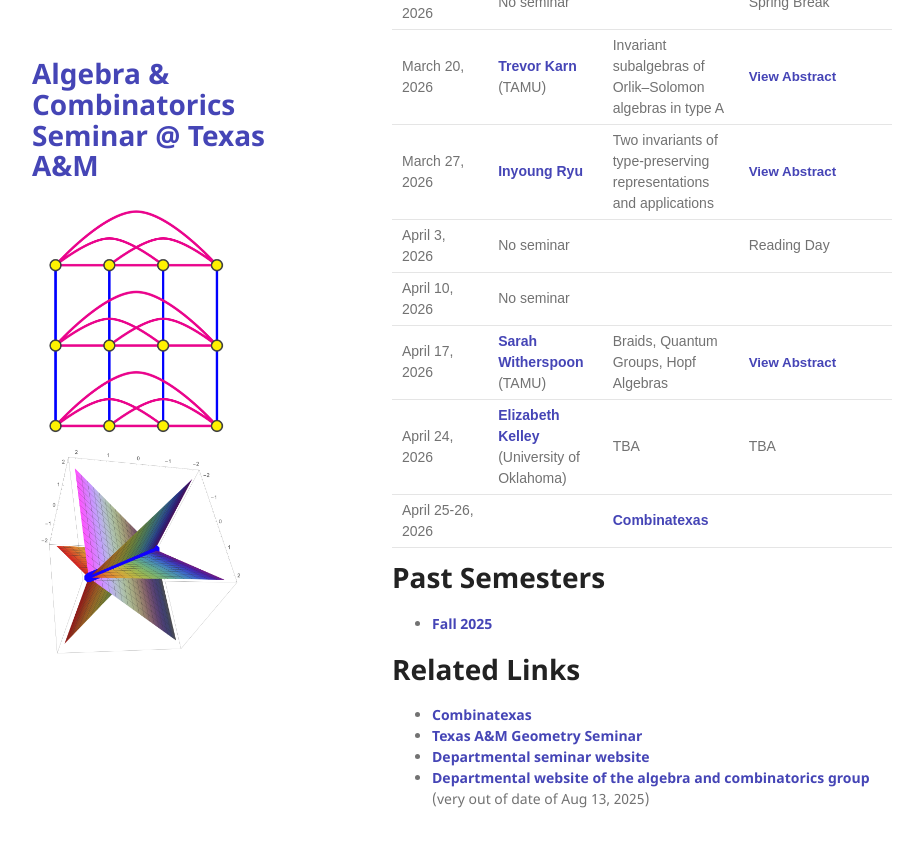
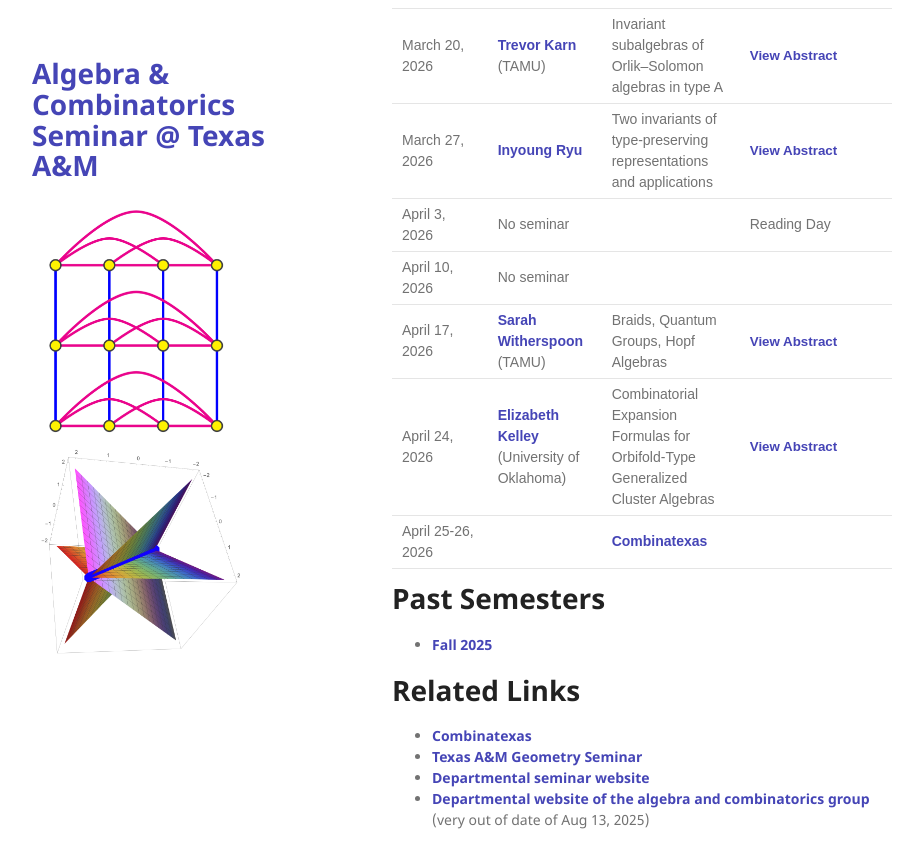
Before and after one commit to tamu-seminar/alg-comb, a Jekyll site: the page built from index.md, in a window 1280 px wide and 900 px high, scrolled down 1182 px. Shown: the top 868 px of the window, without its empty margins (178-1101 px from the left). Built offline with Jekyll 4.4.1, drawn with Linux system fonts in a browser that asks for light colours.

Commit message:
Modify seminar details for April 24, 2026
Updated the abstract for Elizabeth Kelley's seminar to include the title 'Combinatorial Expansion Formulas for Orbifold-Type Generalized Cluster Algebras'.

```diff
--- a/index.md
+++ b/index.md
@@ -39,7 +39,7 @@ The organizers are [Chun-Hung Liu](https://people.tamu.edu/~chliu/), [Trevor Kar
 | April 3, 2026     |No seminar|| Reading Day   |
 | April 10, 2026    | No seminar         |       |       |
 | April 17, 2026    | [Sarah Witherspoon](https://people.tamu.edu/~sjw/) (TAMU)  |    Braids, Quantum Groups, Hopf Algebras   |  <button type="button" class="abstract-link" onclick="showAbstract('witherspoon')">View Abstract</button>    |
-| April 24, 2026    | [Elizabeth Kelley](https://sites.google.com/view/elizabeth-kelley/home) (University of Oklahoma) | TBA |  TBA     |
+| April 24, 2026    | [Elizabeth Kelley](https://sites.google.com/view/elizabeth-kelley/home) (University of Oklahoma) | Combinatorial Expansion Formulas for Orbifold-Type Generalized Cluster Algebras |   <button type="button" class="abstract-link" onclick="showAbstract('kelley')">View Abstract</button>      |
 | April 25-26, 2026    |         |  [Combinatexas](https://sites.google.com/view/combinatexas-2026/home)     |       |
 
 
@@ -125,6 +125,11 @@ Vector spaces can come equipped with braiding maps, and multiple copies of a vec
 </p>
 </div>
 
+<div id="kelley" style="display:none;" aria-hidden="true">
+<p>
+Generalized cluster algebras, which were introduced by Chekhov and Shapiro in 2011, are a natural generalization of the ordinary cluster algebras of Fomin and Zelevinsky where the standard binomial exchange relations are replaced with polynomial exchange relations. These algebras retain many of the hallmark features of ordinary cluster algebras, including the Laurent Phenomenon and positivity. Triangulated orbifolds provide a geometric model for one important subtype of generalized cluster algebras. In this talk, I will describe how some of the combinatorial tools used to analyze cluster algebras from surfaces extend naturally to the setting of orbifold-type generalized cluster algebras and how these tools can be used to investigate structural questions about bases. This talk is based on joint work with Esther Banaian, Wonwoo Kang, Ezgi Kantarcı Oğuz, and Emine Yıldırım.
+</p>
+</div>
 
 <!-- Code that makes the pop-up windows -->
 
```
